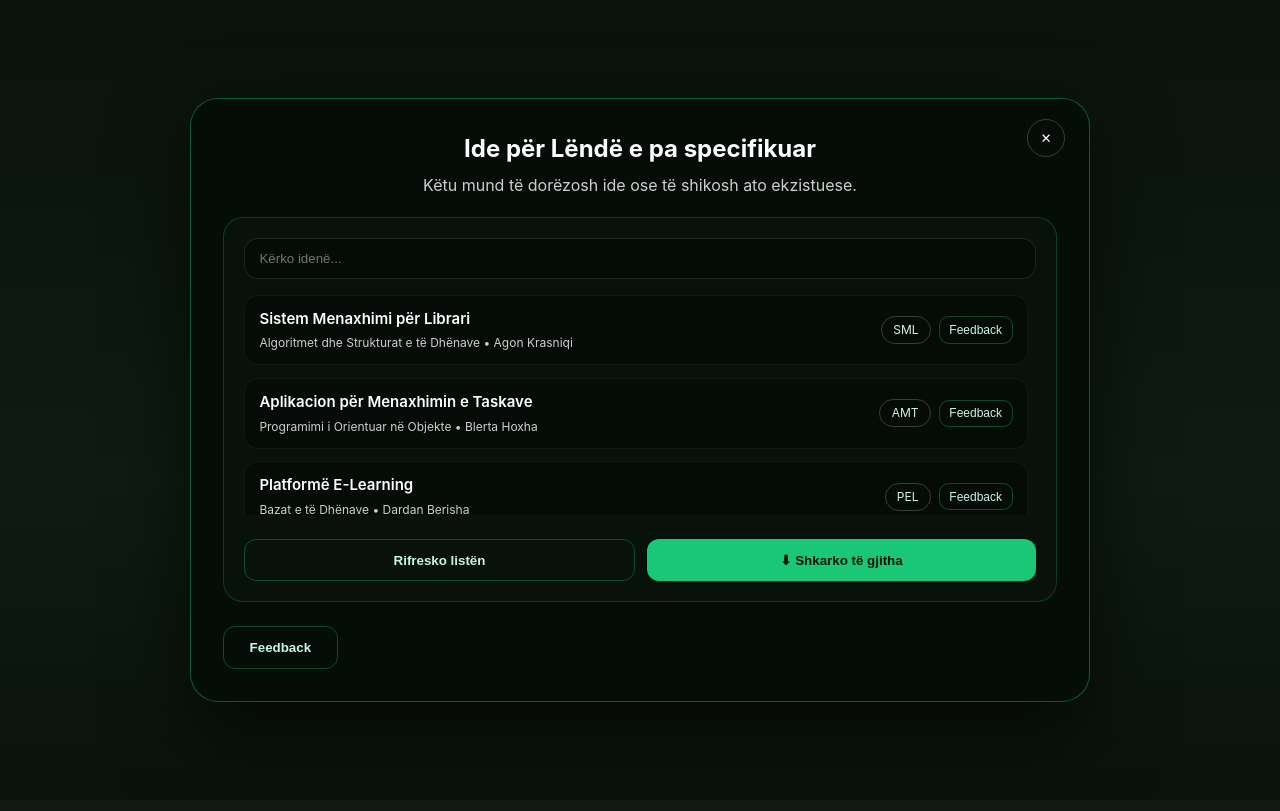
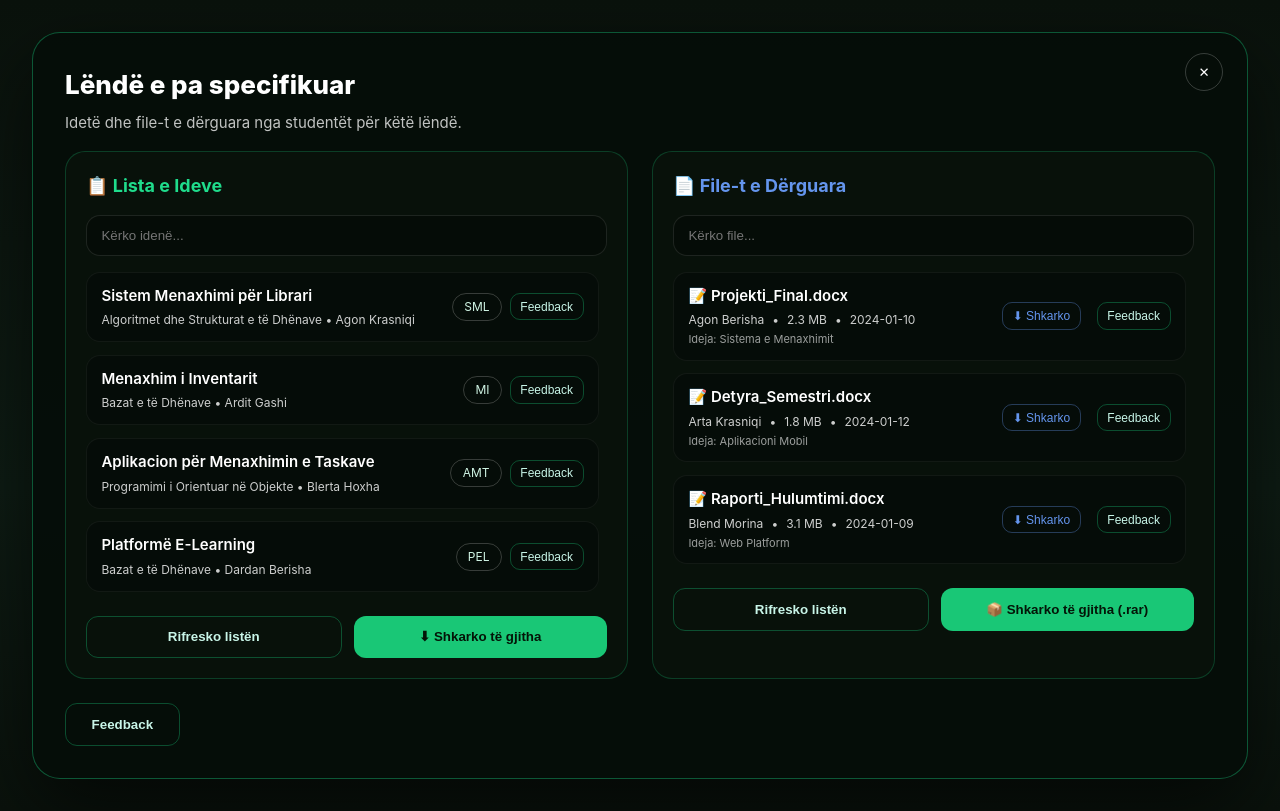
Before and after one commit to Agon06/Feedelate-UKZ, a React app in the folder Frontend/: page /profesor/idete in a window 1280 px wide. Built offline with nearby package versions, Linux system fonts and the light colour scheme; no server answers; the HTML template or start-up script is replaced by a standard one.

Commit message:
Shtimi i fileve te derguara tek idete

```diff
--- a/Frontend/src/Profesor/idetep.jsx
+++ b/Frontend/src/Profesor/idetep.jsx
@@ -13,7 +13,9 @@ const Idetep = () => {
   const [ideas, setIdeas] = useState([]);
   const [listStatus, setListStatus] = useState({ loading: true, error: null });
   const [searchTerm, setSearchTerm] = useState('');
-  // Forma per shtimin e ideve hiqet per profesorin; s'na duhen state-t
+  const [files, setFiles] = useState([]);
+  const [filesStatus, setFilesStatus] = useState({ loading: true, error: null });
+  const [fileSearchTerm, setFileSearchTerm] = useState('');
 
   const loadIdeas = useCallback(async () => {
     setListStatus({ loading: true, error: null });
@@ -29,15 +31,33 @@ const Idetep = () => {
     }
   }, [PROFESOR_ID, lendaId]);
 
+  const loadFiles = useCallback(async () => {
+    setFilesStatus({ loading: true, error: null });
+    try {
+      // Mock data për tani - në të ardhmen do të vijnë nga API
+      const mockFiles = [
+        { id: 1, fileName: 'Projekti_Final.docx', studentName: 'Agon Berisha', uploadDate: '2024-01-10', fileSize: '2.3 MB', ideaTitle: 'Sistema e Menaxhimit' },
+        { id: 2, fileName: 'Detyra_Semestri.docx', studentName: 'Arta Krasniqi', uploadDate: '2024-01-12', fileSize: '1.8 MB', ideaTitle: 'Aplikacioni Mobil' },
+        { id: 3, fileName: 'Raporti_Hulumtimi.docx', studentName: 'Blend Morina', uploadDate: '2024-01-09', fileSize: '3.1 MB', ideaTitle: 'Web Platform' },
+      ].sort((a, b) => a.studentName.localeCompare(b.studentName, 'sq'));
+
+      setFiles(mockFiles);
+      setFilesStatus({ loading: false, error: null });
+    } catch (error) {
+      setFilesStatus({
+        loading: false,
+        error: error?.message ?? 'Nuk u lexuan file-t aktuale.',
+      });
+    }
+  }, []);
+
   useEffect(() => {
     loadIdeas();
-  }, [loadIdeas]);
-
-  // Nuk ka dorëzim/shtim idesh për profesorin
+    loadFiles();
+  }, [loadIdeas, loadFiles]);
 
   const handleFeedback = () => {
-    //nese ka feedback
-    const feedBackId = 1; //kete do e marim nga backendi ne te ardhmen
+    const feedBackId = 1;
     if (feedBackId === 1) {
       navigate('/profesor/feedback', {
         state: {
@@ -45,12 +65,18 @@ const Idetep = () => {
           subject: subjectName
         }
       });
-  }
-    else {
+    } else {
       alert('Nuk ka ende feedback të lidhur me këtë ide.');
     }
   };
 
+  const handleDownloadFile = (file) => {
+    alert(`Duke shkarkuar: ${file.fileName}`);
+  };
+
+  const handleDownloadAllFiles = () => {
+    alert('Duke shkarkuar të gjitha file-t në format .rar...');
+  };
 
   const pageStyle = {
     minHeight: '100vh',
@@ -65,7 +91,7 @@ const Idetep = () => {
   };
 
   const modalStyle = {
-    width: 'min(900px, 100%)',
+    width: 'min(1400px, 100%)',
     background: 'rgba(6,13,9,0.95)',
     borderRadius: 28,
     border: '1px solid rgba(23,199,122,0.4)',
@@ -84,12 +110,13 @@ const Idetep = () => {
     width: 38,
     height: 38,
     color: '#fff',
-    cursor: 'pointer'
+    cursor: 'pointer',
+    transition: 'all 200ms ease'
   };
 
   const columnsStyle = {
     display: 'grid',
-    gridTemplateColumns: '1fr',
+    gridTemplateColumns: 'repeat(auto-fit, minmax(500px, 1fr))',
     gap: '1.5rem',
     marginTop: '1rem'
   };
@@ -116,7 +143,7 @@ const Idetep = () => {
     display: 'flex',
     flexDirection: 'column',
     gap: '0.8rem',
-    maxHeight: '220px',
+    maxHeight: '320px',
     overflowY: 'auto',
     overflowX: 'hidden',
     paddingRight: '0.5rem'
@@ -140,7 +167,20 @@ const Idetep = () => {
     fontSize: 12,
     padding: '0.35rem 0.6rem',
     cursor: 'pointer',
-    marginLeft: 8
+    marginLeft: 8,
+    transition: 'all 200ms ease'
+  };
+
+  const downloadButton = {
+    borderRadius: 10,
+    border: '1px solid rgba(100,149,237,0.35)',
+    background: 'transparent',
+    color: '#6495ed',
+    fontSize: 12,
+    padding: '0.35rem 0.6rem',
+    cursor: 'pointer',
+    marginLeft: 8,
+    transition: 'all 200ms ease'
   };
 
   const tagStyle = {
@@ -151,28 +191,6 @@ const Idetep = () => {
     color: '#d0f5e5'
   };
 
-  const formField = {
-    display: 'flex',
-    flexDirection: 'column',
-    gap: 6,
-    marginBottom: '1rem'
-  };
-
-  const inputStyle = {
-    width: '100%',
-    borderRadius: 14,
-    border: '1px solid rgba(255,255,255,0.12)',
-    padding: '0.7rem 0.9rem',
-    background: 'rgba(4,10,6,0.6)',
-    color: '#fff'
-  };
-
-  const footerStyle = {
-    marginTop: '1.5rem',
-    display: 'flex',
-    justifyContent: 'space-between'
-  };
-
   const primaryButton = {
     borderRadius: 12,
     border: 'none',
@@ -180,7 +198,8 @@ const Idetep = () => {
     color: '#041407',
     fontWeight: 700,
     padding: '0.8rem 1.6rem',
-    cursor: 'pointer'
+    cursor: 'pointer',
+    transition: 'all 200ms ease'
   };
 
   const secondaryButton = {
@@ -190,28 +209,46 @@ const Idetep = () => {
     color: '#c8f5e8',
     fontWeight: 600,
     padding: '0.8rem 1.6rem',
-    cursor: 'pointer'
+    cursor: 'pointer',
+    transition: 'all 200ms ease'
   };
 
-  const bannerStyle = {
-    borderRadius: 12,
-    padding: '0.75rem 1rem',
-    marginTop: '0.5rem',
-    textAlign: 'center',
-    fontSize: 13,
+  const footerStyle = {
+    marginTop: '1.5rem',
+    display: 'flex',
+    justifyContent: 'space-between'
   };
 
   return (
     <div style={pageStyle}>
       <div style={modalStyle}>
-        <button style={closeButtonStyle} onClick={() => navigate(-1)} aria-label="Mbyll">✕</button>
-        <div style={{ textAlign: 'center', marginBottom: '1.25rem' }}>
-          <h2 style={{ marginTop: 0, marginBottom: '0.35rem' }}>Ide për {subjectName}</h2>
-          <p style={{ margin: 0, opacity: 0.8 }}>Këtu mund të dorëzosh ide ose të shikosh ato ekzistuese.</p>
-        </div>
+        <button
+          style={closeButtonStyle}
+          onClick={() => navigate(-1)}
+          aria-label="Mbyll"
+          onMouseEnter={(e) => {
+            e.currentTarget.style.background = 'rgba(255, 255, 255, 0.1)';
+            e.currentTarget.style.borderColor = 'rgba(255, 255, 255, 0.4)';
+          }}
+          onMouseLeave={(e) => {
+            e.currentTarget.style.background = 'transparent';
+            e.currentTarget.style.borderColor = 'rgba(255, 255, 255, 0.2)';
+          }}
+        >
+          ✕
+        </button>
+
+        <h2 style={{ margin: '0 0 0.5rem', fontSize: 26, fontWeight: 800 }}>
+          {subjectName}
+        </h2>
+        <p style={{ margin: 0, opacity: 0.75, fontSize: 15 }}>
+          Idetë dhe file-t e dërguara nga studentët për këtë lëndë.
+        </p>
 
         <div style={columnsStyle}>
+          {/* Box për Ide */}
           <div style={columnCard}>
+            <h3 style={{ margin: '0 0 1rem', fontSize: 18, color: '#1fdc8c' }}>📋 Lista e Ideve</h3>
             <input
               type="text"
               placeholder="Kërko idenë..."
@@ -226,18 +263,24 @@ const Idetep = () => {
               {listStatus.error && (
                 <div style={{ textAlign: 'center', color: '#f8b4b4' }}>{listStatus.error}</div>
               )}
-              {!listStatus.loading && !listStatus.error && ideas.filter(idea =>
+              {!listStatus.loading && !listStatus.error && ideas
+                .filter(idea =>
                   idea.title.toLowerCase().includes(searchTerm.toLowerCase()) ||
                   idea.shorthand.toLowerCase().includes(searchTerm.toLowerCase())
-              ).length === 0 && (
+                )
+                .sort((a, b) => (a.student?.fullName || '').localeCompare(b.student?.fullName || '', 'sq'))
+                .length === 0 && (
                 <div style={{ textAlign: 'center', opacity: 0.8 }}>
                   {searchTerm ? 'Nuk u gjet asnjë ide me këtë kriter.' : 'Ende nuk ka ide për këtë lëndë.'}
                 </div>
               )}
-              {!listStatus.loading && !listStatus.error && ideas.filter(idea =>
+              {!listStatus.loading && !listStatus.error && ideas
+                .filter(idea =>
                   idea.title.toLowerCase().includes(searchTerm.toLowerCase()) ||
                   idea.shorthand.toLowerCase().includes(searchTerm.toLowerCase())
-              ).map((idea) => (
+                )
+                .sort((a, b) => (a.student?.fullName || '').localeCompare(b.student?.fullName || '', 'sq'))
+                .map((idea) => (
                 <div key={idea.id} style={ideaItem}>
                   <div style={{ flex: 1 }}>
                     <div style={{ fontWeight: 600, fontSize: 15 }}>{idea.title}</div>
@@ -256,6 +299,14 @@ const Idetep = () => {
                     <button
                       style={tinyButton}
                       onClick={() => navigate('/profesor/feedback', { state: { lendaId, subject: subjectName, ideaId: idea.id } })}
+                      onMouseEnter={(e) => {
+                        e.currentTarget.style.background = 'rgba(23, 199, 122, 0.15)';
+                        e.currentTarget.style.borderColor = '#17c77a';
+                      }}
+                      onMouseLeave={(e) => {
+                        e.currentTarget.style.background = 'transparent';
+                        e.currentTarget.style.borderColor = 'rgba(23,199,122,0.35)';
+                      }}
                     >
                       Feedback
                     </button>
@@ -268,6 +319,14 @@ const Idetep = () => {
                 style={{ ...secondaryButton, flex: 1 }}
                 onClick={loadIdeas}
                 disabled={listStatus.loading}
+                onMouseEnter={(e) => {
+                  e.currentTarget.style.background = 'rgba(23, 199, 122, 0.1)';
+                  e.currentTarget.style.borderColor = '#17c77a';
+                }}
+                onMouseLeave={(e) => {
+                  e.currentTarget.style.background = 'transparent';
+                  e.currentTarget.style.borderColor = 'rgba(23,199,122,0.35)';
+                }}
               >
                 Rifresko listën
               </button>
@@ -292,8 +351,127 @@ const Idetep = () => {
                   document.body.removeChild(a);
                   URL.revokeObjectURL(url);
                 }}
+                onMouseEnter={(e) => {
+                  e.currentTarget.style.boxShadow = '0 8px 24px rgba(25, 199, 118, 0.3)';
+                }}
+                onMouseLeave={(e) => {
+                  e.currentTarget.style.boxShadow = 'none';
+                }}
               >
                 ⬇ Shkarko të gjitha
+              </button>
+            </div>
+          </div>
+
+          {/* Box për File-t Word */}
+          <div style={columnCard}>
+            <h3 style={{ margin: '0 0 1rem', fontSize: 18, color: '#6495ed' }}>📄 File-t e Dërguara</h3>
+            <input
+              type="text"
+              placeholder="Kërko file..."
+              style={searchInput}
+              value={fileSearchTerm}
+              onChange={(e) => setFileSearchTerm(e.target.value)}
+            />
+            <div style={ideaList} className="idea-list-scroll">
+              {filesStatus.loading && (
+                <div style={{ textAlign: 'center', opacity: 0.8 }}>Duke u ngarkuar...</div>
+              )}
+              {filesStatus.error && (
+                <div style={{ textAlign: 'center', color: '#f8b4b4' }}>{filesStatus.error}</div>
+              )}
+              {!filesStatus.loading && !filesStatus.error && files
+                .filter(file =>
+                  file.fileName.toLowerCase().includes(fileSearchTerm.toLowerCase()) ||
+                  file.studentName.toLowerCase().includes(fileSearchTerm.toLowerCase())
+                )
+                .length === 0 && (
+                <div style={{ textAlign: 'center', opacity: 0.8 }}>
+                  {fileSearchTerm ? 'Nuk u gjet asnjë file me këtë kriter.' : 'Ende nuk ka file të dërguar.'}
+                </div>
+              )}
+              {!filesStatus.loading && !filesStatus.error && files
+                .filter(file =>
+                  file.fileName.toLowerCase().includes(fileSearchTerm.toLowerCase()) ||
+                  file.studentName.toLowerCase().includes(fileSearchTerm.toLowerCase())
+                )
+                .map((file) => (
+                <div key={file.id} style={ideaItem}>
+                  <div style={{ flex: 1 }}>
+                    <div style={{ fontWeight: 600, fontSize: 15 }}>📝 {file.fileName}</div>
+                    <div style={{ fontSize: 12, opacity: 0.8, marginTop: 4 }}>
+                      <span>{file.studentName}</span>
+                      <span style={{ margin: '0 0.5rem' }}>•</span>
+                      <span>{file.fileSize}</span>
+                      <span style={{ margin: '0 0.5rem' }}>•</span>
+                      <span>{file.uploadDate}</span>
+                    </div>
+                    {file.ideaTitle && (
+                      <div style={{ fontSize: 11, opacity: 0.6, marginTop: 2 }}>
+                        Ideja: {file.ideaTitle}
+                      </div>
+                    )}
+                  </div>
+                  <div style={{ display: 'flex', alignItems: 'center', gap: 8 }}>
+                    <button
+                      style={downloadButton}
+                      onClick={() => handleDownloadFile(file)}
+                      onMouseEnter={(e) => {
+                        e.currentTarget.style.background = 'rgba(100, 149, 237, 0.15)';
+                        e.currentTarget.style.borderColor = '#6495ed';
+                      }}
+                      onMouseLeave={(e) => {
+                        e.currentTarget.style.background = 'transparent';
+                        e.currentTarget.style.borderColor = 'rgba(100,149,237,0.35)';
+                      }}
+                    >
+                      ⬇ Shkarko
+                    </button>
+                    <button
+                      style={tinyButton}
+                      onClick={() => navigate('/profesor/feedback', { state: { lendaId, subject: subjectName, fileId: file.id } })}
+                      onMouseEnter={(e) => {
+                        e.currentTarget.style.background = 'rgba(23, 199, 122, 0.15)';
+                        e.currentTarget.style.borderColor = '#17c77a';
+                      }}
+                      onMouseLeave={(e) => {
+                        e.currentTarget.style.background = 'transparent';
+                        e.currentTarget.style.borderColor = 'rgba(23,199,122,0.35)';
+                      }}
+                    >
+                      Feedback
+                    </button>
+                  </div>
+                </div>
+              ))}
+            </div>
+            <div style={{ display: 'flex', gap: 12, marginTop: '1.5rem' }}>
+              <button
+                style={{ ...secondaryButton, flex: 1 }}
+                onClick={loadFiles}
+                disabled={filesStatus.loading}
+                onMouseEnter={(e) => {
+                  e.currentTarget.style.background = 'rgba(23, 199, 122, 0.1)';
+                  e.currentTarget.style.borderColor = '#17c77a';
+                }}
+                onMouseLeave={(e) => {
+                  e.currentTarget.style.background = 'transparent';
+                  e.currentTarget.style.borderColor = 'rgba(23,199,122,0.35)';
+                }}
+              >
+                Rifresko listën
+              </button>
+              <button
+                style={{ ...primaryButton, flex: 1 }}
+                onClick={handleDownloadAllFiles}
+                onMouseEnter={(e) => {
+                  e.currentTarget.style.boxShadow = '0 8px 24px rgba(25, 199, 118, 0.3)';
+                }}
+                onMouseLeave={(e) => {
+                  e.currentTarget.style.boxShadow = 'none';
+                }}
+              >
+                📦 Shkarko të gjitha (.rar)
               </button>
             </div>
           </div>
@@ -301,7 +479,20 @@ const Idetep = () => {
         </div>
 
         <div style={footerStyle}>
-          <button style={secondaryButton} onClick={handleFeedback}>Feedback</button>
+          <button
+            style={secondaryButton}
+            onClick={handleFeedback}
+            onMouseEnter={(e) => {
+              e.currentTarget.style.background = 'rgba(23, 199, 122, 0.1)';
+              e.currentTarget.style.borderColor = '#17c77a';
+            }}
+            onMouseLeave={(e) => {
+              e.currentTarget.style.background = 'transparent';
+              e.currentTarget.style.borderColor = 'rgba(23,199,122,0.35)';
+            }}
+          >
+            Feedback
+          </button>
         </div>
       </div>
     </div>
```
Lines whose indentation alone changed are shown as unchanged.
